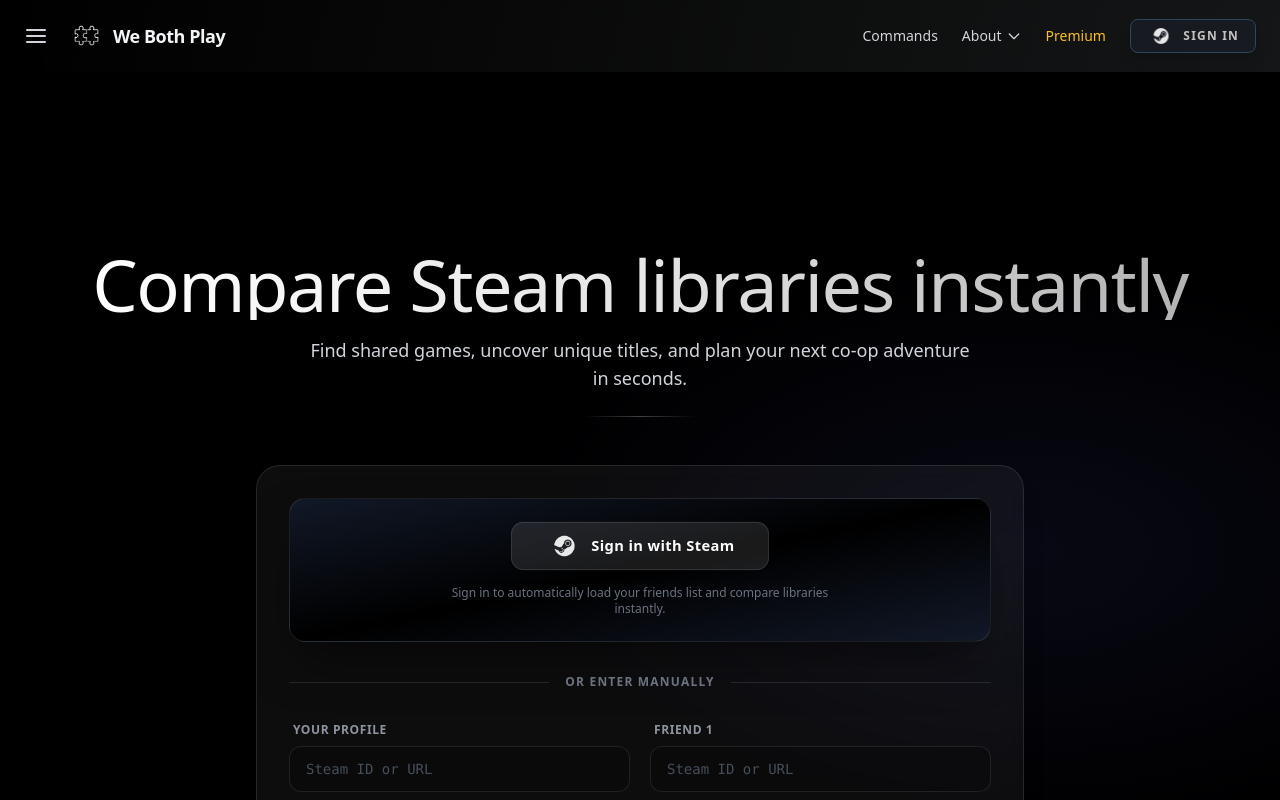
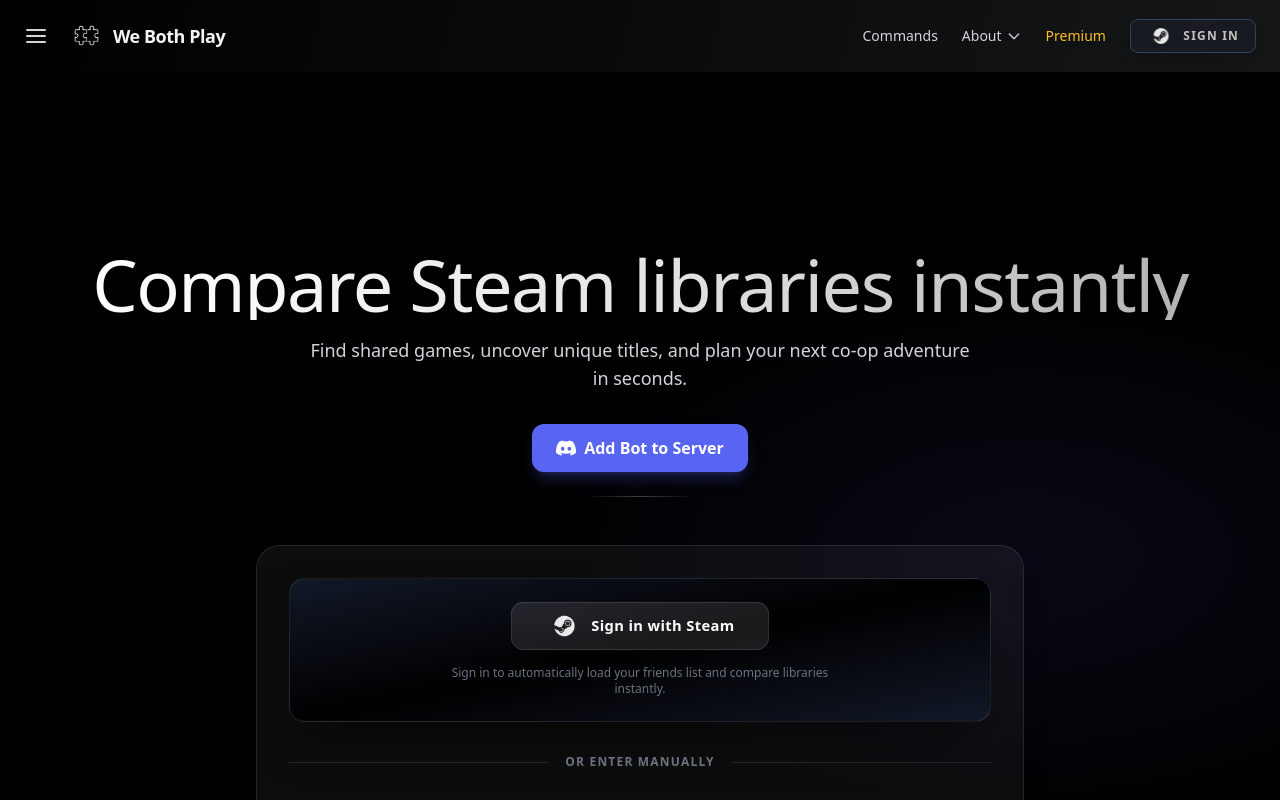
Before and after one commit to tsmith608/steam-compare, a Next.js app: page / in a window 1280 px wide. Shown: the top 800 px of the page. Built offline with nearby package versions, Linux system fonts and the light colour scheme.

Commit message:
added button to hero

```diff
--- a/src/app/page.jsx
+++ b/src/app/page.jsx
@@ -370,6 +370,19 @@ function HomeContent() {
               <p className="mt-4 text-[15px] sm:text-lg text-gray-300 max-w-2xl mx-auto">
                 Find shared games, uncover unique titles, and plan your next co-op adventure in seconds.
               </p>
+
+              <div className="mt-8 flex justify-center">
+                <a
+                  href="https://discord.com/oauth2/authorize?client_id=1472792413499293779&permissions=18432&scope=bot%20applications.commands"
+                  target="_blank"
+                  rel="noopener noreferrer"
+                  className="inline-flex items-center gap-2 px-6 py-3 rounded-xl bg-[#5865F2] hover:bg-[#4752C4] text-white font-semibold transition-all hover:scale-105 shadow-lg shadow-[#5865F2]/25 group"
+                >
+                  <svg className="w-5 h-5 fill-current" viewBox="0 0 24 24"><path d="M20.317 4.37a19.791 19.791 0 0 0-4.885-1.515.074.074 0 0 0-.079.037c-.21.375-.444.864-.608 1.25a18.27 18.27 0 0 0-5.487 0 12.64 12.64 0 0 0-.617-1.25.077.077 0 0 0-.079-.037A19.736 19.736 0 0 0 3.677 4.37a.07.07 0 0 0-.032.027C.533 9.046-.32 13.58.099 18.057a.082.082 0 0 0 .031.057 19.9 19.9 0 0 0 5.993 3.03.078.078 0 0 0 .084-.028 14.09 14.09 0 0 0 1.226-1.994.076.076 0 0 0-.041-.106 13.107 13.107 0 0 1-1.872-.892.077.077 0 0 1-.008-.128 10.2 10.2 0 0 0 .372-.292.074.074 0 0 1 .077-.01c3.928 1.793 8.18 1.793 12.062 0a.074.074 0 0 1 .078.01c.12.098.246.198.373.292a.077.077 0 0 1-.006.127 12.299 12.299 0 0 1-1.873.892.077.077 0 0 0-.041.107c.36.698.772 1.362 1.225 1.993a.076.076 0 0 0 .084.028 19.839 19.839 0 0 0 6.002-3.03.077.077 0 0 0 .032-.054c.5-5.177-.838-9.674-3.549-13.66a.061.061 0 0 0-.031-.03zM8.02 15.33c-1.183 0-2.157-1.085-2.157-2.419 0-1.333.956-2.418 2.157-2.418 1.21 0 2.176 1.085 2.157 2.419 0 1.334-.956 2.419-2.157 2.419zm7.975 0c-1.183 0-2.157-1.085-2.157-2.419 0-1.333.955-2.418 2.157-2.418 1.21 0 2.176 1.085 2.157 2.419 0 1.334-.946 2.419-2.157 2.419z" /></svg>
+                  Add Bot to Server
+                </a>
+              </div>
+
               <div className="mt-6 h-px w-28 mx-auto bg-gradient-to-r from-transparent via-white/25 to-transparent" />
             </header>
 
```
Also changed, not shown: 2 other files (tests, documents, lock files or other folders).
